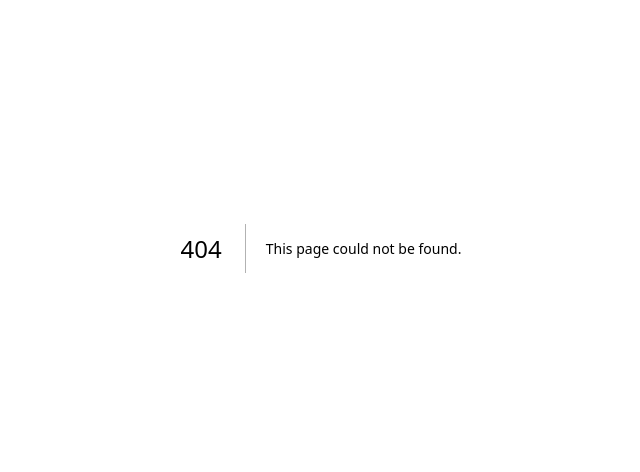
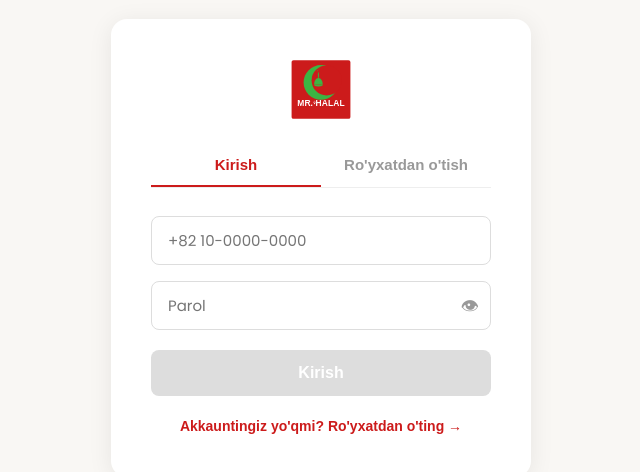
Before and after one commit to qobil17/mrhalal-next, a Next.js app: page /auth in a window 1280 px wide. Before the commit this address had no page. Shown: the part 152-624 px from the top of the page, without its empty margins (319-959 px from the left). Built offline with nearby package versions, Linux system fonts and the light colour scheme; what @apollo/link-context would draw is missing.

Commit message:
feat: auth - password visibility toggle

```diff
--- /dev/null
+++ b/pages/auth/index.tsx
@@ -0,0 +1,188 @@
+import { useCallback, useState } from 'react';
+import type { NextPage } from 'next';
+import useDeviceDetect from '../../libs/hooks/useDeviceDetect';
+
+type AuthTab = 'login' | 'register';
+
+interface LoginInput {
+	phone: string;
+	password: string;
+}
+
+interface RegisterInput {
+	firstName: string;
+	lastName: string;
+	phone: string;
+	password: string;
+	confirmPassword: string;
+}
+
+const initialLoginInput: LoginInput = {
+	phone: '',
+	password: '',
+};
+
+const initialRegisterInput: RegisterInput = {
+	firstName: '',
+	lastName: '',
+	phone: '',
+	password: '',
+	confirmPassword: '',
+};
+
+const AuthPage: NextPage = () => {
+	const device = useDeviceDetect();
+	const [activeTab, setActiveTab] = useState<AuthTab>('login');
+	const [loginInput, setLoginInput] = useState<LoginInput>(initialLoginInput);
+	const [registerInput, setRegisterInput] = useState<RegisterInput>(initialRegisterInput);
+	const [showPassword, setShowPassword] = useState(false);
+	const [showConfirmPassword, setShowConfirmPassword] = useState(false);
+
+	const handleLoginInput = useCallback((name: keyof LoginInput, value: string) => {
+		setLoginInput((prev) => ({ ...prev, [name]: value }));
+	}, []);
+
+	const handleRegisterInput = useCallback((name: keyof RegisterInput, value: string) => {
+		setRegisterInput((prev) => ({ ...prev, [name]: value }));
+	}, []);
+
+	const handleLoginSubmit = (e: React.FormEvent) => {
+		e.preventDefault();
+		console.log('LOGIN:', loginInput);
+	};
+
+	const handleRegisterSubmit = (e: React.FormEvent) => {
+		e.preventDefault();
+		console.log('REGISTER:', registerInput);
+	};
+
+	const isLoginDisabled = !loginInput.phone || !loginInput.password;
+
+	const isRegisterDisabled =
+		!registerInput.firstName ||
+		!registerInput.lastName ||
+		!registerInput.phone ||
+		!registerInput.password ||
+		!registerInput.confirmPassword;
+
+	return (
+		<div id={device === 'mobile' ? 'mobile-wrap' : 'pc-wrap'} className="auth-page">
+			<div className="auth-card">
+				<img src="/mrhalal_logo_v3.svg" alt="Mr Halal" width={80} className="auth-logo" />
+
+				<div className="auth-tabs">
+					<button
+						type="button"
+						className={`auth-tab ${activeTab === 'login' ? 'active' : ''}`}
+						onClick={() => setActiveTab('login')}
+					>
+						Kirish
+					</button>
+					<button
+						type="button"
+						className={`auth-tab ${activeTab === 'register' ? 'active' : ''}`}
+						onClick={() => setActiveTab('register')}
+					>
+						Ro&apos;yxatdan o&apos;tish
+					</button>
+				</div>
+
+				{activeTab === 'login' ? (
+					<form className="auth-form" onSubmit={handleLoginSubmit}>
+						<input
+							type="tel"
+							className="auth-input"
+							placeholder="+82 10-0000-0000"
+							value={loginInput.phone}
+							onChange={(e) => handleLoginInput('phone', e.target.value)}
+						/>
+						<div className="password-wrapper">
+							<input
+								type={showPassword ? 'text' : 'password'}
+								className="auth-input"
+								placeholder="Parol"
+								value={loginInput.password}
+								onChange={(e) => handleLoginInput('password', e.target.value)}
+							/>
+							<button type="button" className="eye-toggle" onClick={() => setShowPassword((prev) => !prev)}>
+								{showPassword ? '🙈' : '👁'}
+							</button>
+						</div>
+						<button type="submit" className="auth-submit" disabled={isLoginDisabled}>
+							Kirish
+						</button>
+					</form>
+				) : (
+					<form className="auth-form" onSubmit={handleRegisterSubmit}>
+						<input
+							type="text"
+							className="auth-input"
+							placeholder="Ism"
+							value={registerInput.firstName}
+							onChange={(e) => handleRegisterInput('firstName', e.target.value)}
+						/>
+						<input
+							type="text"
+							className="auth-input"
+							placeholder="Familiya"
+							value={registerInput.lastName}
+							onChange={(e) => handleRegisterInput('lastName', e.target.value)}
+						/>
+						<input
+							type="tel"
+							className="auth-input"
+							placeholder="+82 10-0000-0000"
+							value={registerInput.phone}
+							onChange={(e) => handleRegisterInput('phone', e.target.value)}
+						/>
+						<div className="password-wrapper">
+							<input
+								type={showPassword ? 'text' : 'password'}
+								className="auth-input"
+								placeholder="Parol"
+								value={registerInput.password}
+								onChange={(e) => handleRegisterInput('password', e.target.value)}
+							/>
+							<button type="button" className="eye-toggle" onClick={() => setShowPassword((prev) => !prev)}>
+								{showPassword ? '🙈' : '👁'}
+							</button>
+						</div>
+						<div className="password-wrapper">
+							<input
+								type={showConfirmPassword ? 'text' : 'password'}
+								className="auth-input"
+								placeholder="Parolni tasdiqlang"
+								value={registerInput.confirmPassword}
+								onChange={(e) => handleRegisterInput('confirmPassword', e.target.value)}
+							/>
+							<button
+								type="button"
+								className="eye-toggle"
+								onClick={() => setShowConfirmPassword((prev) => !prev)}
+							>
+								{showConfirmPassword ? '🙈' : '👁'}
+							</button>
+						</div>
+						<button type="submit" className="auth-submit" disabled={isRegisterDisabled}>
+							Ro&apos;yxatdan o&apos;tish
+						</button>
+					</form>
+				)}
+
+				<div className="auth-switch">
+					{activeTab === 'login' ? (
+						<button type="button" onClick={() => setActiveTab('register')}>
+							Akkauntingiz yo&apos;qmi? Ro&apos;yxatdan o&apos;ting →
+						</button>
+					) : (
+						<button type="button" onClick={() => setActiveTab('login')}>
+							Akkauntingiz bormi? Kiring →
+						</button>
+					)}
+				</div>
+			</div>
+		</div>
+	);
+};
+
+export default AuthPage;
--- /dev/null
+++ b/scss/mobile/auth.scss
@@ -0,0 +1,36 @@
+#mobile-wrap {
+	&.auth-page {
+		.auth-card {
+			width: 100%;
+			margin: 16px;
+			padding: 28px;
+		}
+
+		.auth-input {
+			font-size: 16px;
+		}
+
+		.password-wrapper {
+			position: relative;
+			display: flex;
+			align-items: center;
+
+			.auth-input {
+				padding-right: 44px;
+				width: 100%;
+			}
+		}
+
+		.eye-toggle {
+			position: absolute;
+			right: 12px;
+			background: none;
+			border: none;
+			cursor: pointer;
+			font-size: 18px;
+			color: #999;
+			padding: 0;
+			line-height: 1;
+		}
+	}
+}
--- a/scss/mobile/main.scss
+++ b/scss/mobile/main.scss
@@ -3,3 +3,4 @@
 @import './layout.scss';
 @import './home.scss';
 @import './products.scss';
+@import './auth.scss';
--- /dev/null
+++ b/scss/pc/auth.scss
@@ -0,0 +1,126 @@
+.auth-page {
+	min-height: 100vh;
+	display: flex;
+	align-items: center;
+	justify-content: center;
+	background: #f9f7f4;
+}
+
+.auth-card {
+	background: #fff;
+	border-radius: 16px;
+	padding: 40px;
+	width: 420px;
+	box-shadow: 0 4px 24px rgba(0, 0, 0, 0.08);
+}
+
+.auth-logo {
+	display: block;
+	margin: 0 auto 24px;
+	width: 80px;
+}
+
+.auth-tabs {
+	display: flex;
+	border-bottom: 1px solid #eee;
+	margin-bottom: 28px;
+}
+
+.auth-tab {
+	flex: 1;
+	padding: 12px;
+	background: none;
+	border: none;
+	font-size: 15px;
+	font-weight: 600;
+	color: #999;
+	cursor: pointer;
+	border-bottom: 2px solid transparent;
+	transition: all 0.2s;
+
+	&.active {
+		color: #cc1b1b;
+		border-bottom-color: #cc1b1b;
+	}
+}
+
+.auth-form {
+	display: flex;
+	flex-direction: column;
+	gap: 16px;
+}
+
+.auth-input {
+	width: 100%;
+	padding: 12px 16px;
+	border: 1px solid #ddd;
+	border-radius: 8px;
+	font-size: 15px;
+	outline: none;
+	font-family: inherit;
+
+	&:focus {
+		border-color: #cc1b1b;
+	}
+}
+
+.password-wrapper {
+	position: relative;
+	display: flex;
+	align-items: center;
+
+	.auth-input {
+		padding-right: 44px;
+		width: 100%;
+	}
+}
+
+.eye-toggle {
+	position: absolute;
+	right: 12px;
+	background: none;
+	border: none;
+	cursor: pointer;
+	font-size: 18px;
+	color: #999;
+	padding: 0;
+	line-height: 1;
+}
+
+.auth-submit {
+	width: 100%;
+	padding: 14px;
+	background: #cc1b1b;
+	color: #fff;
+	border: none;
+	border-radius: 8px;
+	font-size: 16px;
+	font-weight: 700;
+	cursor: pointer;
+	margin-top: 4px;
+
+	&:hover {
+		background: #aa1515;
+	}
+
+	&:disabled {
+		background: #ddd;
+		cursor: not-allowed;
+	}
+}
+
+.auth-switch {
+	text-align: center;
+	margin-top: 20px;
+	font-size: 14px;
+	color: #666;
+
+	button {
+		background: none;
+		border: none;
+		color: #cc1b1b;
+		font-weight: 600;
+		cursor: pointer;
+		font-size: 14px;
+	}
+}
--- a/scss/pc/main.scss
+++ b/scss/pc/main.scss
@@ -3,3 +3,4 @@
 @import './layout.scss';
 @import './home.scss';
 @import './products.scss';
+@import './auth.scss';
```
